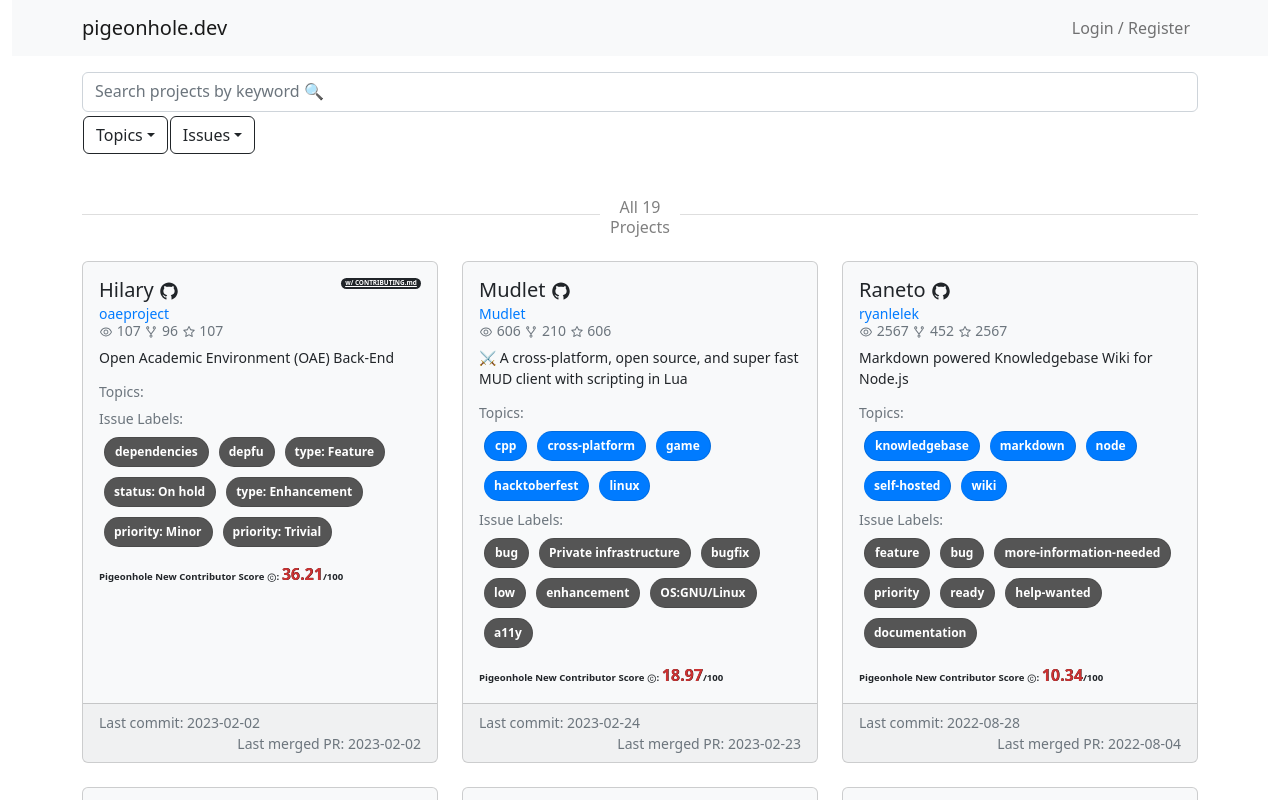
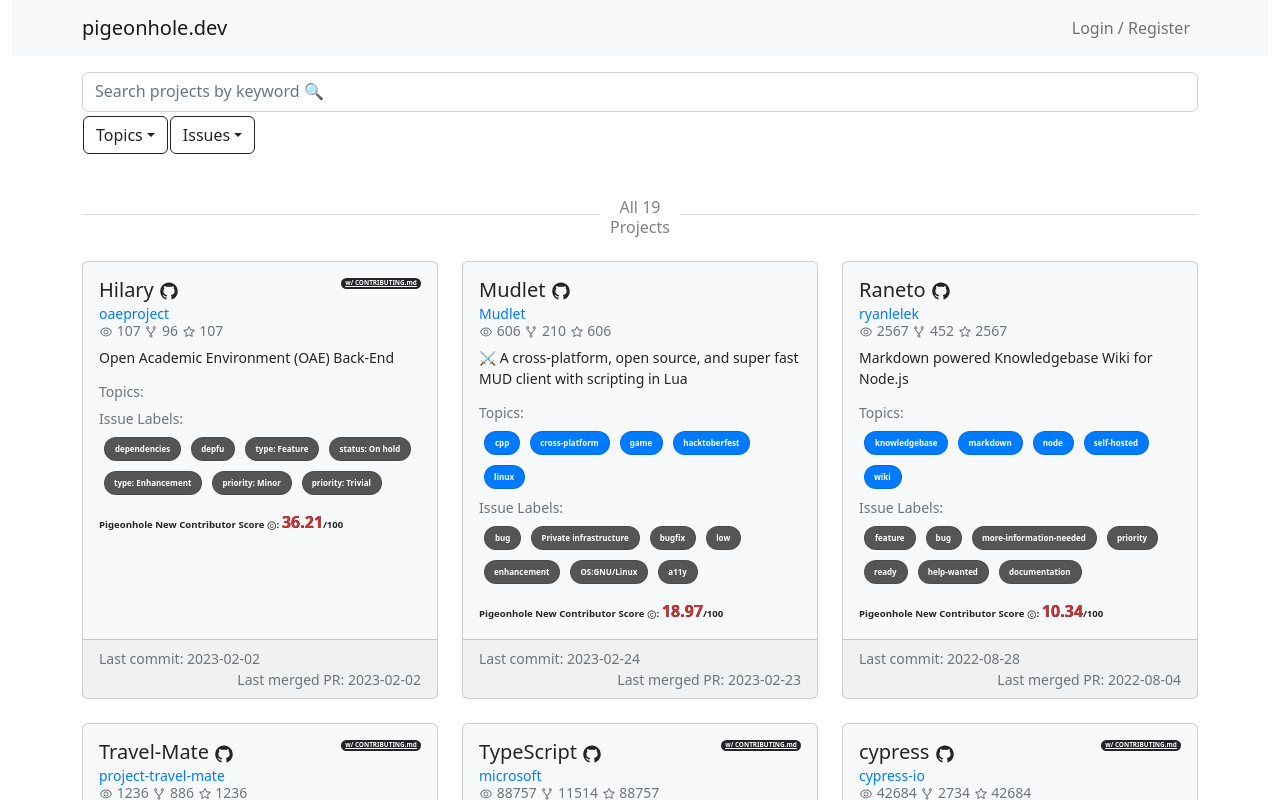
Before and after one commit to peter-w-bryant/Pigeonhole.dev, a React (Create React App) app in the folder frontend/: page / in a window 1280 px wide. Shown: the top 800 px of the page. Built offline with nearby package versions, Linux system fonts and the light colour scheme.

Commit message:
Resized topics + issues

```diff
--- a/frontend/src/components/Project.jsx
+++ b/frontend/src/components/Project.jsx
@@ -27,7 +27,7 @@ const Project = (props) => {
                                 display: 'flex',
                                 flexWrap: 'wrap',
                                 listStyle: 'none',
-                                fontSize: '0.75rem',
+                                fontSize: '0.5rem',
                                 padding: '0',
                                 margin: '0',
                             }}>
@@ -58,7 +58,7 @@ const Project = (props) => {
                             display: 'flex',
                             flexWrap: 'wrap',
                             listStyle: 'none',
-                            fontSize: '0.75rem',
+                            fontSize: '0.5rem',
                             padding: '0',
                             margin: '0',
                         }}>
```
